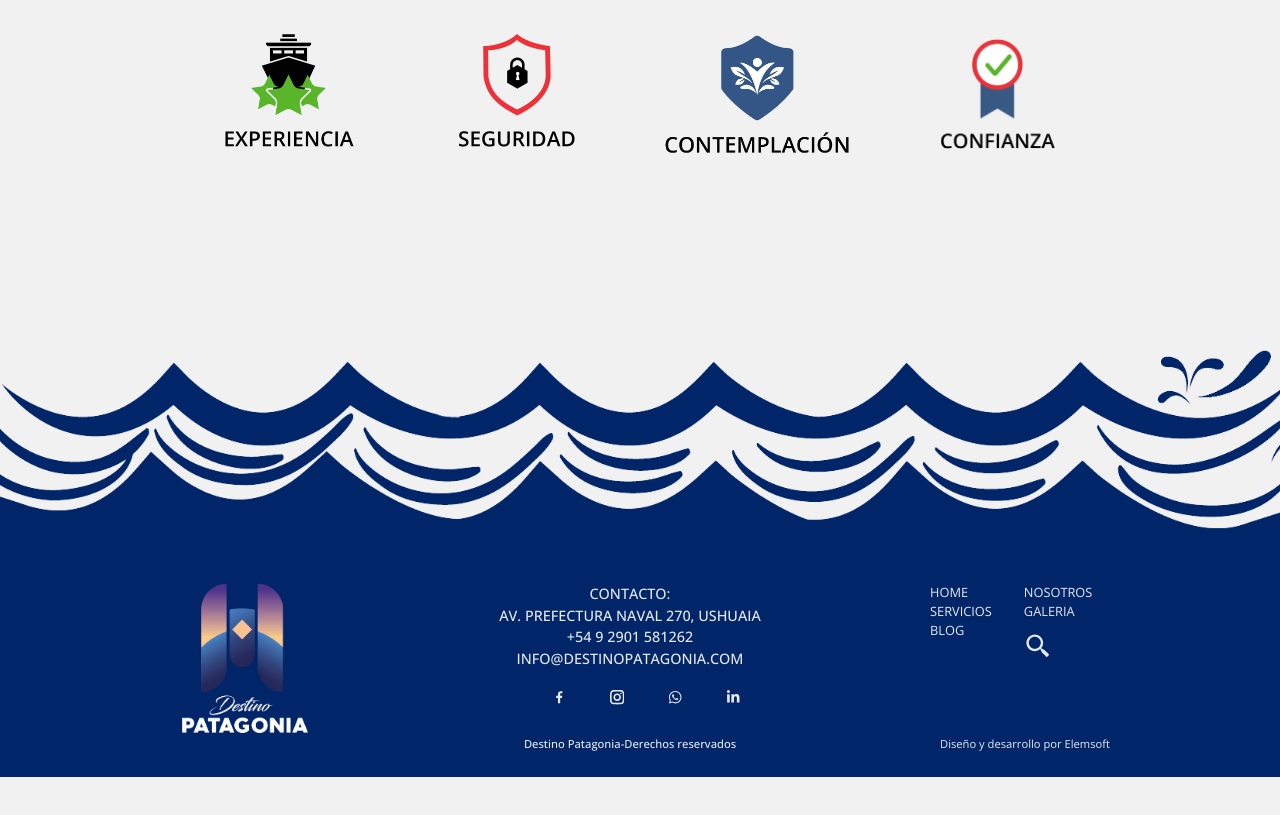
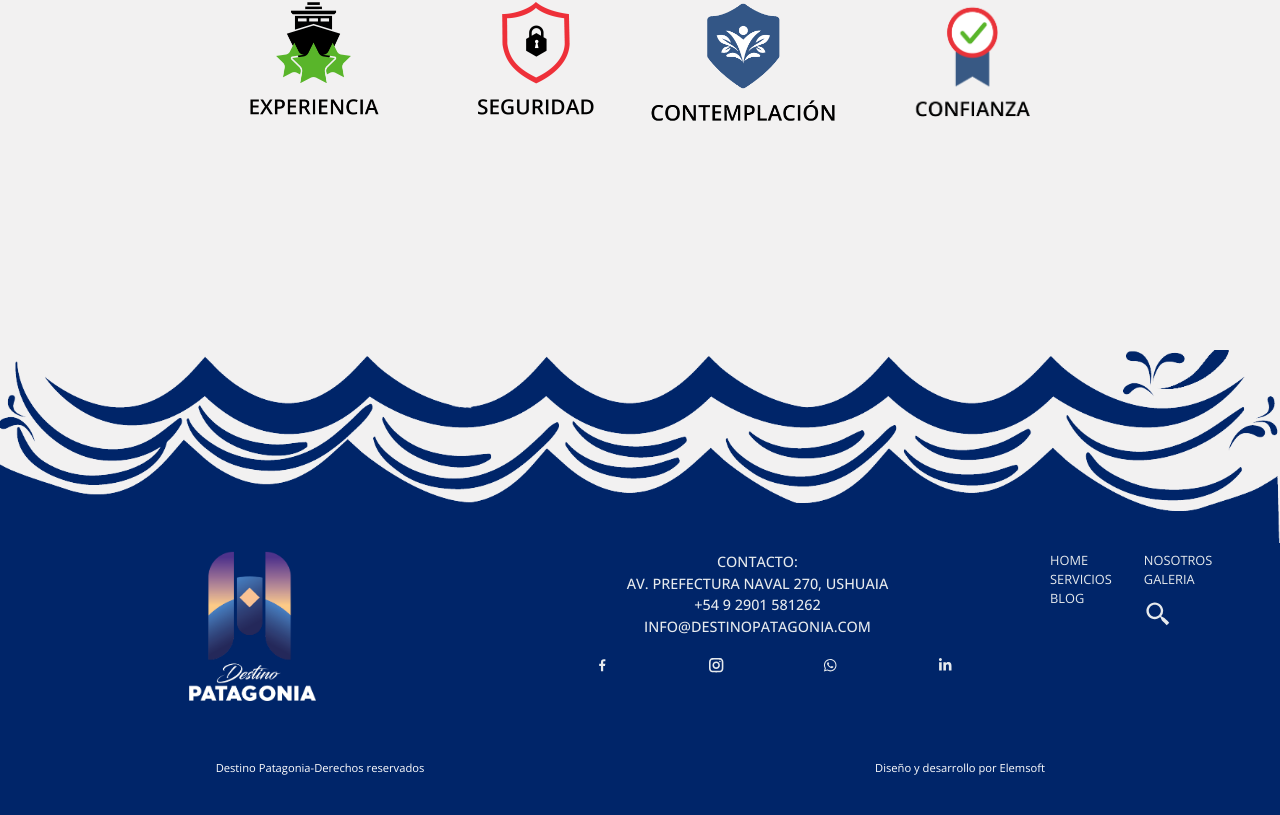
Before and after one commit to Florsala/DestinoP, a React (Create React App) app: page /galeria in a window 1280 px wide. Shown: the part 187-1002 px from the top of the page. Before the commit the page ends 964 px from the top, so only its background shows below. Built offline with nearby package versions, Linux system fonts and the light colour scheme; a web font is replaced by a local one.

Commit message:
changes in media

```diff
--- a/src/App.css
+++ b/src/App.css
@@ -176,12 +176,18 @@ a {
 
 /* ESCUDOS */
 .escudos{
-  margin: 4rem;
+  padding: 2rem;
+  display: flex;
+  justify-content: center;
+  flex-wrap: wrap;
+  align-items: center;
 }
 
 .escudos img {
   height: 12.5rem;
-
+  width: 13.5rem;
+  object-fit: cover;
+  object-position: right;
 }
 
 /* Footer */
@@ -205,6 +211,7 @@ a {
   /*   top: 13.75rem;
  */
   flex-wrap: wrap;
+  margin: 0rem;
 }
 
 .IconsContainer {
--- a/src/App.js
+++ b/src/App.js
@@ -3,7 +3,6 @@ import "./App.css";
 
 import Navmenu from "./components/Navmenu";
 import {BrowserRouter,Routes, Route } from "react-router-dom";
-import Escudos from "./components/Escudos";
 import Footer from "./components/Footer";
 import Nosotros from "./components/Nosotros";
 import Contacto from "./components/Contacto";
@@ -36,7 +35,6 @@ function App() {
 
 
         </Routes>
-        <Escudos/>
        <Footer/>
 
 
--- a/src/components/Footer.jsx
+++ b/src/components/Footer.jsx
@@ -8,31 +8,41 @@ import { GrFacebookOption } from "react-icons/gr";
 import { GrInstagram } from "react-icons/gr";
 import { FaWhatsapp } from "react-icons/fa";
 import { FaLinkedinIn } from "react-icons/fa";
+import Escudos from "./Escudos";
 
 const Footer = () => {
   return (
-    <div style={{marginTop:'4rem'}} >
+    <div>
+      <Escudos />
+
+      <div style={{ marginTop: "2rem" }}>
         <img
           style={{
             width: "100%",
             height: "20rem",
             left: "0",
+            position:'relative',
             objectFit: "cover",
-          transform: "translateY(95px)",
+            transform: "translateY(5.9375rem)",
+            paddingTop: "2rem",
           }}
           src={olas}
           alt=""
         />
 
-      <div className="footerContainer">
-        <div className="footerContainer_in">
-          <div style={{ width: "15.625rem", padding: "0.5rem" }}>
+        <div className="footerContainer ">
+          <div className="footerContainer_in row">
+            <div
+              className="col"
+              style={{ width: "15.625rem", padding: "0.5rem" }}
+            >
               <Link to={"/DestinoP"}>
                 <img style={{ height: "9.375rem" }} src={logo} alt="logo" />
               </Link>
             </div>
 
             <ul
+              className="col"
               style={{
                 fontSize: " 0.9rem",
                 fontWeight: "500",
@@ -59,9 +69,6 @@ const Footer = () => {
                     <FaLinkedinIn />
                   </li>
                 </ul>
-            </li>
-            <li style={{ fontSize: "0.7rem" }}>
-              Destino Patagonia-Derechos reservados
               </li>
             </ul>
 
@@ -95,8 +102,16 @@ const Footer = () => {
                   </li>
                 </ul>
               </div>
+            </div>
+          </div>
 
-            <p style={{ fontSize: "0.7rem" }}>
+          <div
+            className="row"
+            style={{ fontSize: "0.7rem", margin: "2rem 0rem", color: "#fff" }}
+          >
+            <p className="col">Destino Patagonia-Derechos reservados</p>
+
+            <p style={{ fontSize: "0.7rem" }} className="col">
               Diseño y desarrollo por Elemsoft
             </p>
           </div>
--- a/src/components/Nosotros.jsx
+++ b/src/components/Nosotros.jsx
@@ -1,6 +1,6 @@
 import React from "react";
 import "../styles/Nosotros.css";
-import "../styles/Medias.css"
+import "../styles/Medias.css";
 import logo from "../assets/logo.png";
 import monta from "../assets/monta.png";
 import Section from "./Section";
@@ -21,13 +21,18 @@ const Nosotros = () => {
         <img style={{ height: "16rem" }} src={logo} alt="" />
       </div>
 
-      <div className="containerNos">
-        <h2 style={{ fontSize: "3rem" }}>DESTINO PATAGONIA</h2>
+      <div>
+
+
+        <div className="containerNos container-md">
+
+          <h2 >DESTINO PATAGONIA</h2>
           <p className="containerNos_text">
             Somos una empresa fueguina, especializada en experiencias marítimas
             con conocimiento de las aguas más australes del mundo como lo es el
             Canal Beagle.
           </p>
+        </div>
 
         <div className="containerNos_vision container-xl">
           <div className="containerNos_vision_a">
@@ -37,10 +42,10 @@ const Nosotros = () => {
               atención personalizada para que cada persona que viaja con Destino
               Patagonia pueda vivir de cerca y de una manera única lo que es
               navegar el Canal Beagle. Nuestra visión es poder ser una empresa
-            reconocida y recomendada para que nuestros clientes sientan la total
-            confianza a la hora de elegirnos. Nuestra misión es ser una empresa
-            de navegación elegida nacional e internacionalmente, por la calidad
-            de sus servicios.{" "}
+              reconocida y recomendada para que nuestros clientes sientan la
+              total confianza a la hora de elegirnos. Nuestra misión es ser una
+              empresa de navegación elegida nacional e internacionalmente, por
+              la calidad de sus servicios.{" "}
             </p>
           </div>
           <div className="containerNos_vision_b">
@@ -62,8 +67,6 @@ const Nosotros = () => {
             </ul>
           </div>
         </div>
-
-
       </div>
 
       <Section />
--- a/src/styles/Medias.css
+++ b/src/styles/Medias.css
@@ -1,32 +1,31 @@
+/* @media only screen and (max-width: 1200px){
+  html,body{
+    font-size: 15px;
+  }
 
+} */
 
-@media only screen and (max-width: 450px) {
-/*   html,body{
-    font-size: 6px;
-  } */
+@media only screen and (max-width: 1078px){
+  html,body{
+    font-size: 14px;
+  }
+  .navbar-nav{
+    font-size: 0.8rem!important;
+  }
+
+  .navicons li {
+    padding: 0.4rem;
+    font-size: 1rem;
 }
 
-@media only screen and (max-width: 590px) {
-  /* html,body{
-    font-size: 8px;
-  } */
-
-  .flecha1, .flecha2{
-  height: 5.3rem;
+.btn-nav{
+  font-size: 0.7rem;
 }
 }
-
-
-@media only screen and (max-width: 768px) {
-/*   html,body{
-    font-size: 12px;
-  } */
-}
-
 @media only screen and (max-width: 991px){
-/*   html,body{
-    font-size: 14px;
-  } */
+  html,body{
+    font-size: 13px;
+  }
 
   .navbar-collapse{
   background: #f8f9fa;
@@ -46,24 +45,25 @@
 }
 }
 
-@media only screen and (max-width: 1078px){
-  .navbar-nav{
-    font-size: 0.8rem!important;
+@media only screen and (max-width: 768px) {
+  html,body{
+    font-size: 12px;
+  }
+}
+
+@media only screen and (max-width: 590px) {
+  html,body{
+    font-size: 10px;
   }
 
-  .navicons li {
-    padding: 0.4rem;
-    font-size: 1rem;
-}
-
-.btn-nav{
-  font-size: 0.7rem;
+  .flecha1, .flecha2{
+  height: 5.3rem;
 }
 }
 
-@media only screen and (max-width: 1200px){
- /*  html,body{
-    font-size: 15px;
-  } */
 
-}
+/* @media only screen and (max-width: 450px) {
+  html,body{
+    font-size: 6px;
+  }
+} */
--- a/src/styles/Nosotros.css
+++ b/src/styles/Nosotros.css
@@ -22,10 +22,13 @@
 
 .containerNos {
   margin-top: 17rem;
-  width: 90%;
+  /* width: 90%;
   padding: 4rem;
   margin-right: auto;
-  margin-left: auto;
+  margin-left: auto; */
+}
+.containerNos h2{
+  font-size: 3rem;
 }
 
 .containerNos ul {
@@ -42,7 +45,6 @@
 .containerNos_vision {
   display: flex;
   flex-direction: row;
-  margin: 2.5rem 1rem;
   flex-wrap: wrap;
   justify-content: center;
 }
@@ -85,6 +87,7 @@
   text-align: justify;
   padding: 0.5rem;
   line-height: 1.625rem;
+  list-style:none;
 }
 
 .containerNos_vision_b li {
```
Lines whose indentation alone changed are shown as unchanged.
